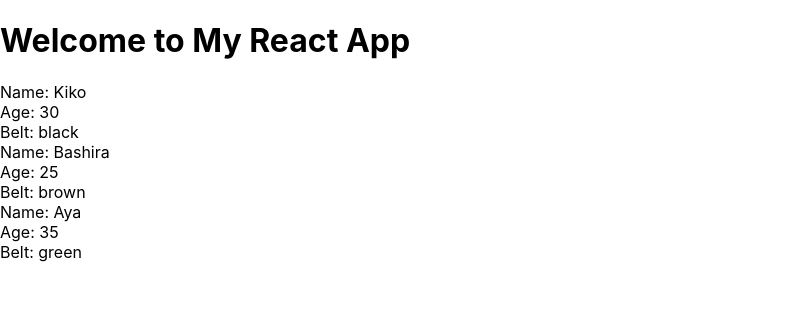
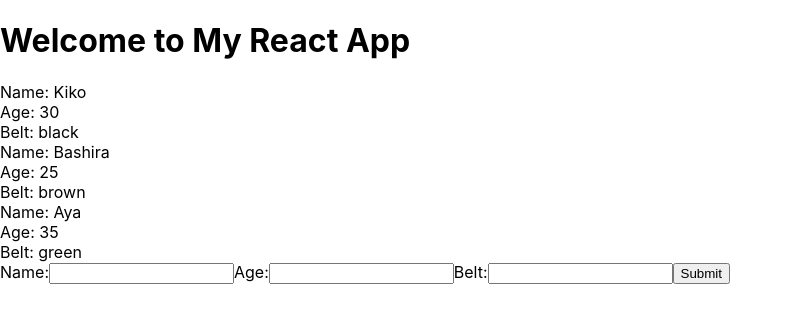
Before and after one commit to SilverBright/my-app, a React (Create React App) app: page / in a window 1280 px wide. Shown: the top 322 px of the page, without its empty margins (0-793 px from the left). Built offline with nearby package versions, Linux system fonts and the light colour scheme.

Commit message:
create AddNinja page with form component

```diff
--- /dev/null
+++ b/src/AddNinja.js
@@ -0,0 +1,35 @@
+import React, { Component } from 'react';
+
+class AddNinja extends Component {
+    state = {
+        name: null,
+        age: null,
+        belt: null
+    }
+    handleChange = (e) => {
+        this.setState({
+            [e.target.id]: e.target.value
+        })
+    }
+    handleSubmit = (e) => {
+        e.preventDefault();
+        console.log(this.state);
+    }
+    render(){
+        return (
+            <div>
+                <form onSubmit={this.handleSubmit}>
+                    <label htmlFor="name">Name:</label>
+                    <input type="text" id="name" onChange={this.handleChange} />
+                    <label htmlFor="age">Age:</label>
+                    <input type="text" id="age" onChange={this.handleChange} />
+                    <label htmlFor="belt">Belt:</label>
+                    <input type="text" id="belt" onChange={this.handleChange} />
+                    <button>Submit</button>
+                </form>
+            </div>
+        )
+    }
+}
+
+export default AddNinja;
--- a/src/App.js
+++ b/src/App.js
@@ -1,5 +1,6 @@
 import React, { Component } from 'react';
 import Ninjas from './Ninjas';
+import AddNinja from './AddNinja';
 
 class App extends Component {
   state = {
@@ -14,6 +15,7 @@
       <div className="App">
           <h1>Welcome to My React App</h1>
           <Ninjas ninjas={this.state.ninjas} />
+          <AddNinja />
       </div>
     );
   }
```
